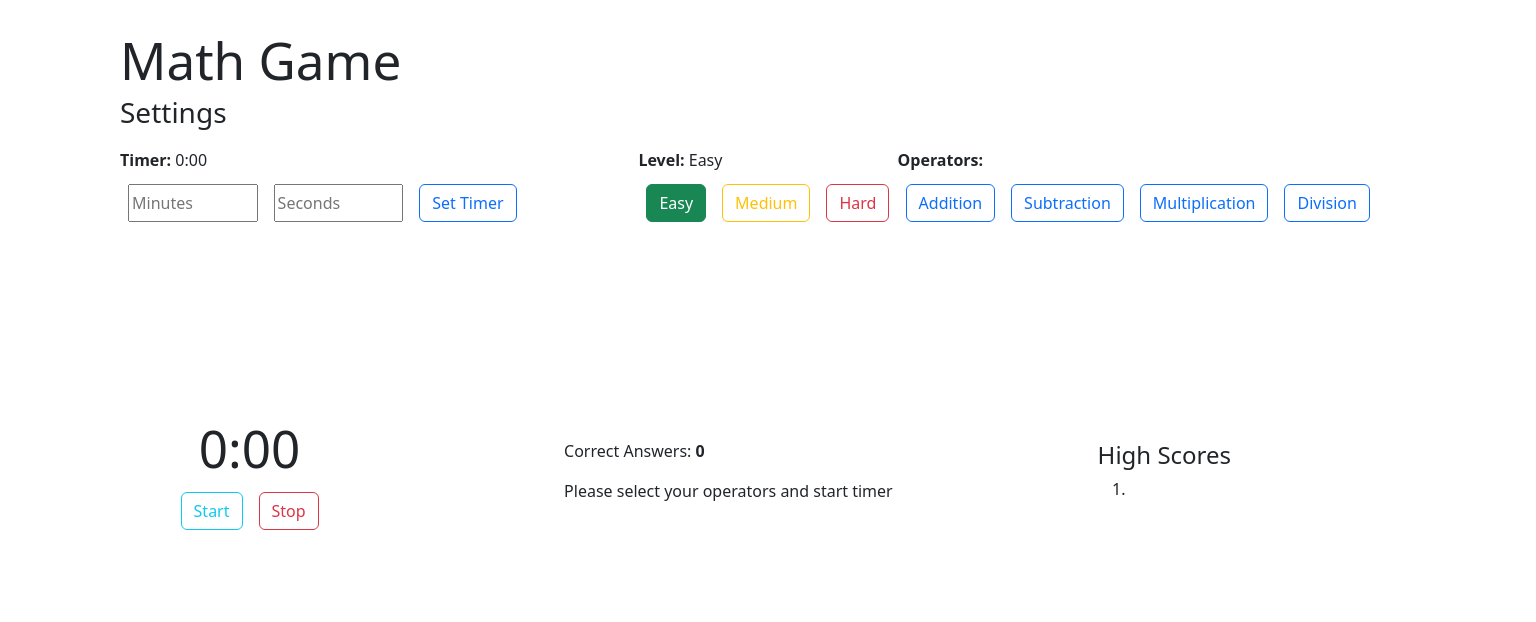
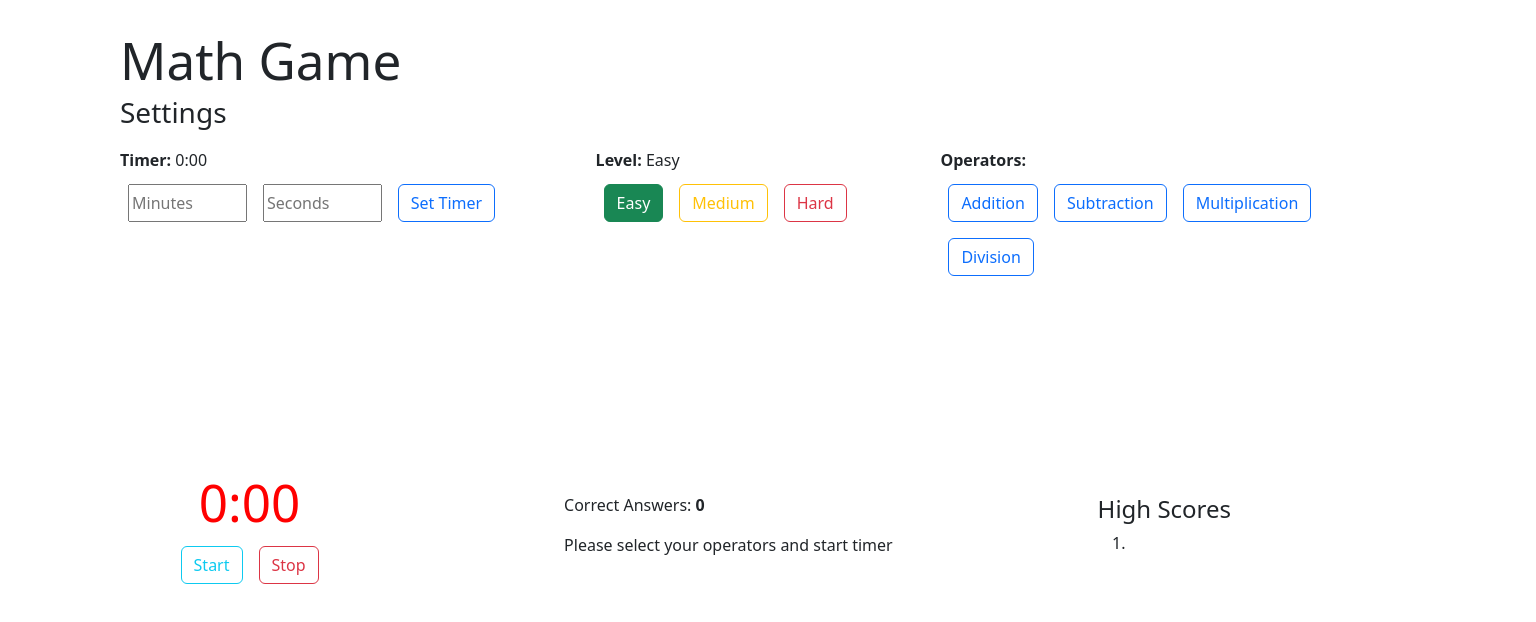
Before and after one commit to BriGuy520/math-game, a React (Vite) app: page / in a window 1536 px wide. Shown: the top 622 px of the page. Built offline with nearby package versions, Linux system fonts and the light colour scheme.

Commit message:
timer color now changes to red when it's with 10 seconds or less

```diff
--- a/src/App.css
+++ b/src/App.css
@@ -64,7 +64,7 @@
   }
 
   .level-settings {
-    width: 20%;
+    width: 29%;
   }
 
   .timer-settings p, .level-settings p, .operators-settings p {
--- a/src/components/Timer.tsx
+++ b/src/components/Timer.tsx
@@ -29,11 +29,16 @@ const Timer = ({timeLeft, startGame, stopGame}: TimerProps) => {
         return `${minutes}:${seconds === 0 ? '00' : (seconds < 10 ? '0' + seconds : seconds)}`;
     }
 
+
+    let timerColor: string = timeLeft <= 10 ? 'red' : '#000';
+
+    console.log(timerColor);
+
     return (
         <div className="timer-container">
 
             <div>
-                <h1>{formatTimer()}</h1>
+                <h1 style={{'color': timerColor}}>{formatTimer()}</h1>
                 <Button btnClasses={"btn-outline-info"} handleClick={startGame}>Start</Button>
                 <Button btnClasses={"btn-outline-danger"} handleClick={stopGame}>Stop</Button>
             </div>
```
